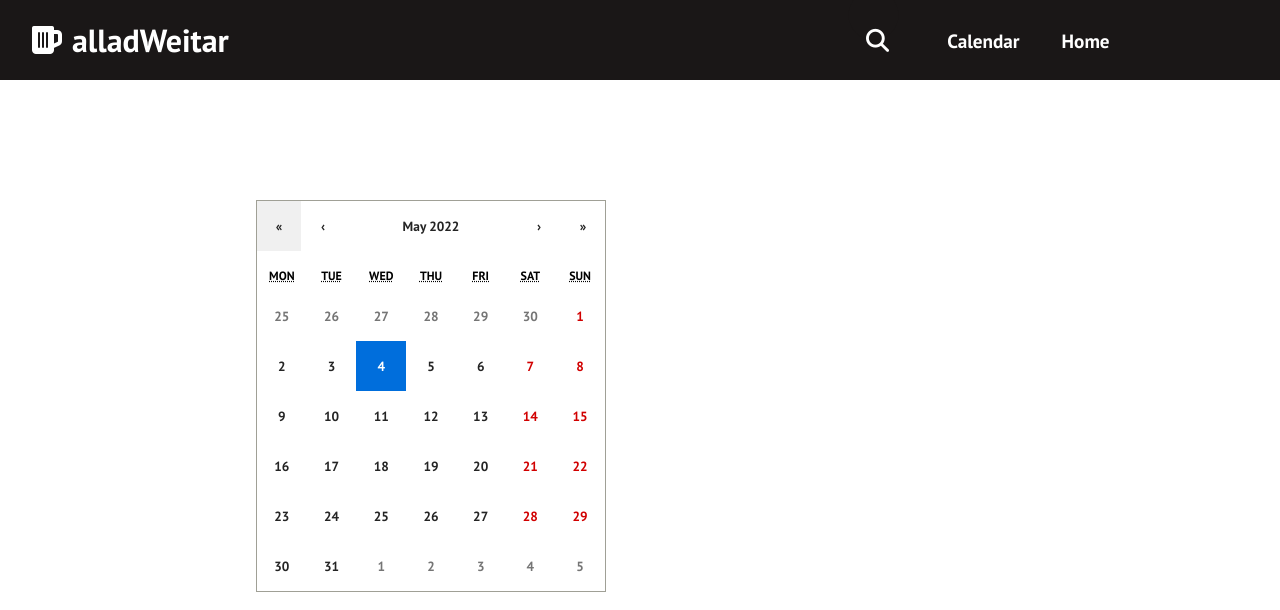
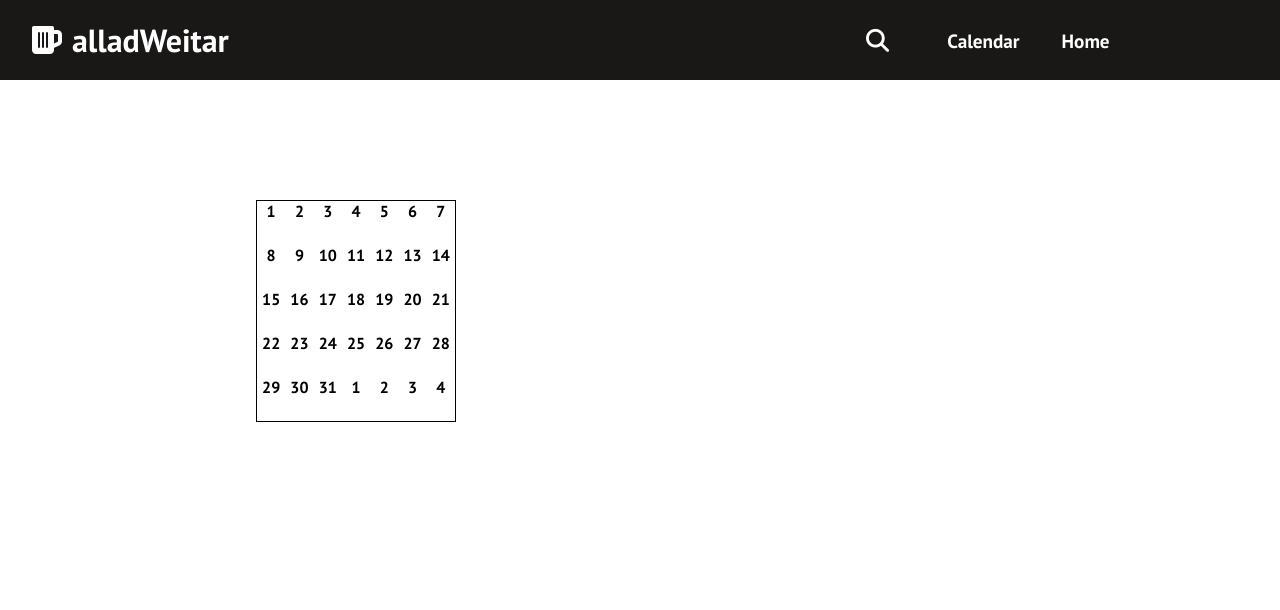
Before and after one commit to EricReinprecht/alladWeitar, a React (Create React App) app: page /calendar in a window 1280 px wide. Shown: the top 610 px of the page. Built offline with nearby package versions, Linux system fonts and the light colour scheme.

Commit message:
Calendar css

```diff
--- a/package.json
+++ b/package.json
@@ -7,8 +7,10 @@
     "@testing-library/jest-dom": "^5.16.4",
     "@testing-library/react": "^13.1.1",
     "@testing-library/user-event": "^13.5.0",
+    "moment": "^2.29.3",
     "react": "^18.1.0",
     "react-dom": "^18.1.0",
+    "react-moment": "^1.1.2",
     "react-scripts": "5.0.1",
     "web-vitals": "^2.1.4"
   },
--- /dev/null
+++ b/src/components/Calendar.css
@@ -0,0 +1,24 @@
+.calendar{
+    width: 200px;
+
+    border: 1px solid #000;
+}
+
+.week{
+    display: flex;
+    align-items: center;
+    justify-content: center;
+}
+
+.day{
+    position: relative;
+    width: calc(100%/7);
+    height: 44px;
+    display: inline-block;
+    background-color: white;
+    padding: 0px;
+    margin: 0px;
+    box-sizing: border-box;
+    text-align: center;
+
+}
--- /dev/null
+++ b/src/components/Calendar.js
@@ -0,0 +1,48 @@
+import moment from 'moment';
+import React from 'react'
+import './Calendar.css'
+import { useState, useEffect } from 'react';
+
+function Calendar() {
+
+    const [calendar, setCalendar] = useState([]);
+    const [value, setValue] = useState(moment());
+
+    const startDay = value.clone().startOf("month").startOf("week");
+    const endDay = value.clone().endOf("month").endOf("week");
+    const day = startDay.clone().subtract(1, "day");
+
+    useEffect(() => {
+
+
+        const a = [];
+
+        while(day.isBefore(endDay, "day")){
+            a.push(
+                Array(7).fill(0).map(() => day.add(1, "day").clone())
+            )
+        }
+
+        setCalendar(a);
+    }, [value])
+
+// 14:15
+
+  return (
+    <>
+        <div className='calendar-display'>
+            <div className='calendar'>
+                {calendar.map((week) => (
+                    <div className='week'>
+                        {week.map((day) => (
+                            <div className='day'>{day.format("D").toString()}</div>
+                        ))}
+
+                </div>))}
+            </div>
+        </div>
+    </>
+  )
+}
+
+export default Calendar
--- a/src/components/pages/CalendarPage.js
+++ b/src/components/pages/CalendarPage.js
@@ -1,9 +1,10 @@
 import React from 'react'
 import '../../App.css'
-import Calendar from 'react-calendar'
+
 import './Calendar.css';
 import './CalendarPage.css';
-import 'react-calendar/dist/Calendar.css';
+
+import Calendar from '../Calendar';
 
 
 import { useState } from 'react';
@@ -18,13 +19,8 @@
 
     return (
       <div className='calendar-container'>
-        <Calendar
-          minDetail="year"
-          onChange={onChange}
-          value={date}
-          minDate={new Date(2022, 1, 1)}
 
-        />
+        <Calendar/>
       </div>
     );
   }
```
Also changed, not shown: 1 other file (tests, documents, lock files or other folders).
